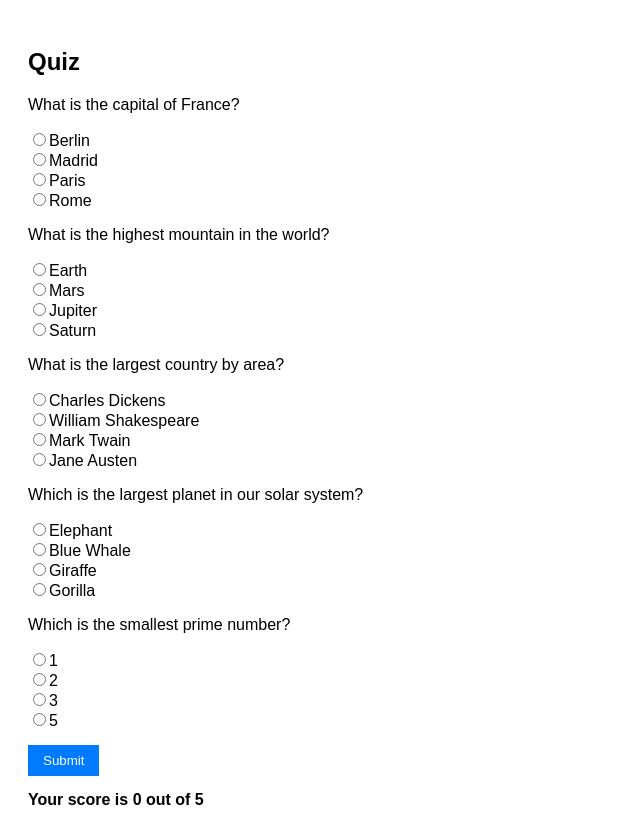
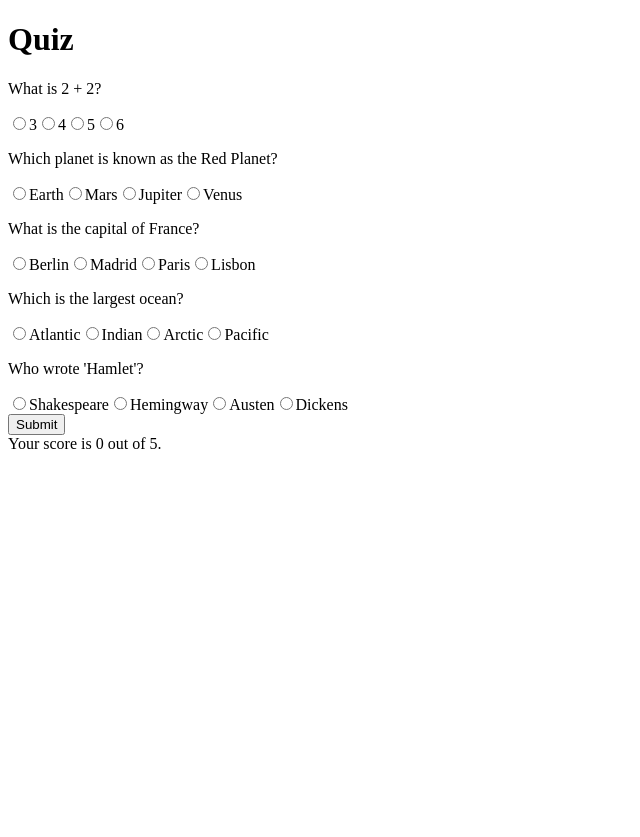
Before and after one commit to acciojob/quiz-with-session-Aditi0090, a website: page main.html in a window 1280 px wide. Both pictures are taken after a click on the button "Submit". Shown: the whole page, without its empty margins (0-640 px from the left). After the commit the page ends 800 px from the top, so only its background shows below. Drawn offline with Linux system fonts and the light colour scheme.

Commit message:
created a submission

```diff
--- a/main.html
+++ b/main.html
@@ -3,42 +3,14 @@
 <head>
     <meta charset="UTF-8">
     <meta name="viewport" content="width=device-width, initial-scale=1.0">
-    <title>Quiz with Score Tracking</title>
-    <style>
-        body {
-            font-family: Arial, sans-serif;
-            padding: 20px;
-        }
-        #questions div {
-            margin-bottom: 15px;
-        }
-        #score {
-            font-weight: bold;
-            margin-top: 15px;
-        }
-        button {
-            padding: 8px 15px;
-            border: none;
-            background-color: #007bff;
-            color: white;
-            cursor: pointer;
-        }
-        button:hover {
-            background-color: #0056b3;
-        }
-    </style>
+    <title>Quiz App</title>
 </head>
 <body>
-
-    <h2>Quiz</h2>
-
-    <div id="questions">
-    </div>
-
+    <h1>Quiz</h1>
+    <div id="questions"></div>
     <button id="submit">Submit</button>
     <div id="score"></div>
 
     <script src="script.js"></script>
-
 </body>
 </html>
--- a/script.js
+++ b/script.js
@@ -1,88 +1,56 @@
 const questions = [
-    {
-        question: "What is the capital of France?",
-        options: ["Berlin", "Madrid", "Paris", "Rome"],
-        answer: "Paris"
-    },
-    {
-        question: "What is the highest mountain in the world?",
-        options: ["Earth", "Mars", "Jupiter", "Saturn"],
-        answer: "Mars"
-    },
-    {
-        question: "What is the largest country by area?",
-        options: ["Charles Dickens", "William Shakespeare", "Mark Twain", "Jane Austen"],
-        answer: "William Shakespeare"
-    },
-    {
-        question: "Which is the largest planet in our solar system?",
-        options: ["Elephant", "Blue Whale", "Giraffe", "Gorilla"],
-        answer: "Blue Whale"
-    },
-    {
-        question: "Which is the smallest prime number?",
-        options: ["1", "2", "3", "5"],
-        answer: "2"
-    }
+    { question: "What is 2 + 2?", options: ["3", "4", "5", "6"], answer: "4" },
+    { question: "Which planet is known as the Red Planet?", options: ["Earth", "Mars", "Jupiter", "Venus"], answer: "Mars" },
+    { question: "What is the capital of France?", options: ["Berlin", "Madrid", "Paris", "Lisbon"], answer: "Paris" },
+    { question: "Which is the largest ocean?", options: ["Atlantic", "Indian", "Arctic", "Pacific"], answer: "Pacific" },
+    { question: "Who wrote 'Hamlet'?", options: ["Shakespeare", "Hemingway", "Austen", "Dickens"], answer: "Shakespeare" }
 ];
 
-const questionsContainer = document.getElementById("questions");
+const questionContainer = document.getElementById("questions");
 const submitButton = document.getElementById("submit");
 const scoreDisplay = document.getElementById("score");
 
-function loadProgress() {
-    const savedProgress = JSON.parse(sessionStorage.getItem("progress")) || {};
+const savedProgress = JSON.parse(sessionStorage.getItem("progress")) || {};
+
+function renderQuiz() {
+    questionContainer.innerHTML = "";
     questions.forEach((q, index) => {
         const questionDiv = document.createElement("div");
         questionDiv.innerHTML = `<p>${q.question}</p>`;
-
         q.options.forEach(option => {
             const input = document.createElement("input");
             input.type = "radio";
             input.name = `question${index}`;
             input.value = option;
-            if (savedProgress[`question${index}`] === option) {
-                input.checked = true;
-            }
-            input.addEventListener("change", () => saveProgress(index, option));
-
+            input.checked = savedProgress[index] === option;
+            input.addEventListener("change", () => {
+                savedProgress[index] = option;
+                sessionStorage.setItem("progress", JSON.stringify(savedProgress));
+            });
             const label = document.createElement("label");
             label.textContent = option;
-
             questionDiv.appendChild(input);
             questionDiv.appendChild(label);
-            questionDiv.appendChild(document.createElement("br"));
         });
-
-        questionsContainer.appendChild(questionDiv);
+        questionContainer.appendChild(questionDiv);
     });
-
-    const storedScore = localStorage.getItem("score");
-    if (storedScore !== null) {
-        scoreDisplay.textContent = `Your last score: ${storedScore} out of 5`;
-    }
 }
 
-function saveProgress(questionIndex, selectedOption) {
-    let progress = JSON.parse(sessionStorage.getItem("progress")) || {};
-    progress[`question${questionIndex}`] = selectedOption;
-    sessionStorage.setItem("progress", JSON.stringify(progress));
-}
-
-function calculateScore() {
+submitButton.addEventListener("click", () => {
     let score = 0;
-    const progress = JSON.parse(sessionStorage.getItem("progress")) || {};
-
     questions.forEach((q, index) => {
-        if (progress[`question${index}`] === q.answer) {
+        if (savedProgress[index] === q.answer) {
             score++;
         }
     });
+    scoreDisplay.textContent = `Your score is ${score} out of 5.`;
+    localStorage.setItem("score", score);
+});
 
-    scoreDisplay.textContent = `Your score is ${score} out of 5`;
-    localStorage.setItem("score", score);
+const lastScore = localStorage.getItem("score");
+if (lastScore !== null) {
+    scoreDisplay.textContent = `Your last score was ${lastScore} out of 5.`;
 }
 
-loadProgress();
-
-submitButton.addEventListener("click", calculateScore);
+// Initial rendering
+renderQuiz();
```
